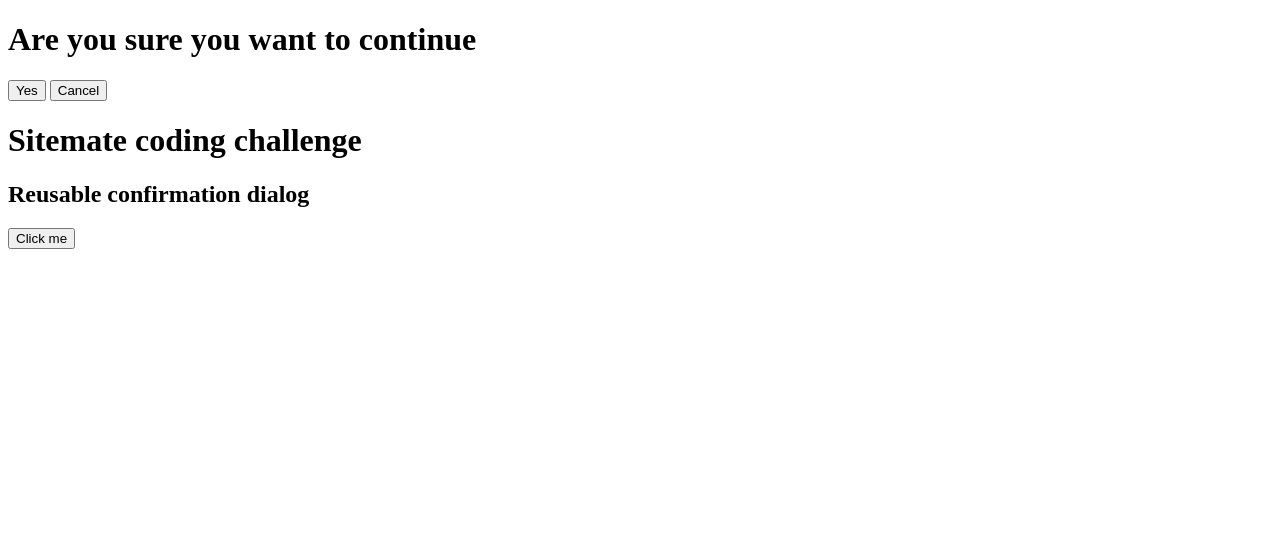
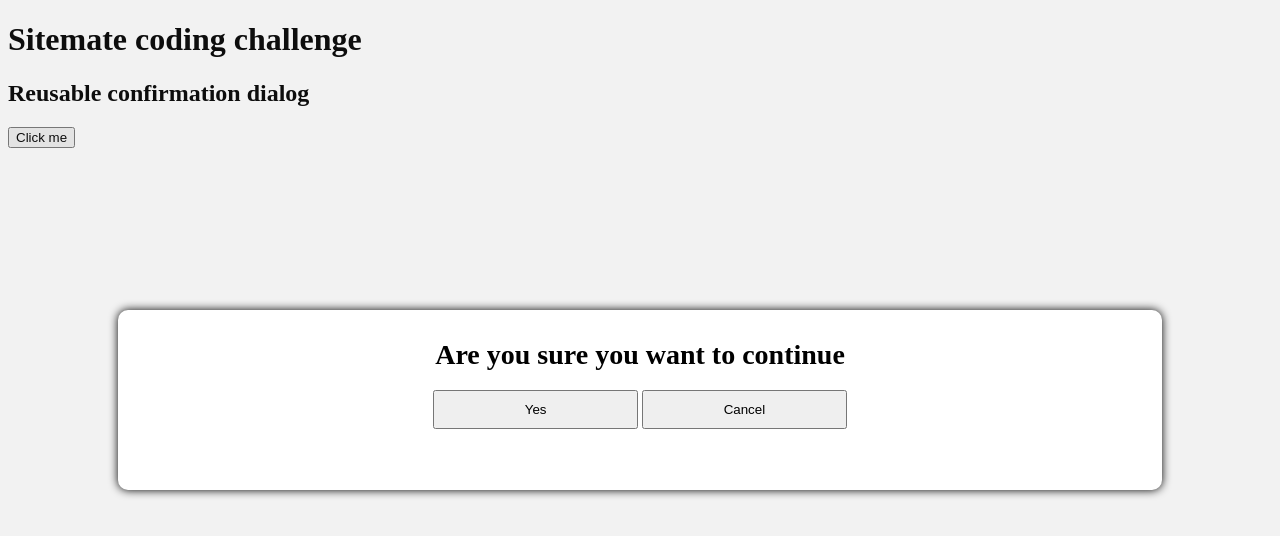
Before and after one commit to Falamarcao/reusable-confirmation-dialog, a plain HTML site: page index.html in a window 1280 px wide. Both pictures are taken after a click on the button "Click me". Drawn offline with Linux system fonts and the light colour scheme.

Commit message:
CSS Styles

```diff
--- /dev/null
+++ b/Components/RCD/Overlay/Overlay.css
@@ -0,0 +1,13 @@
+#dialog-overlay {
+    display: none;
+    position: fixed;
+    z-index: 9998;
+    width: 100%;
+    height: 100%;
+    top: 0;
+    left: 0;
+    right: 0;
+    bottom: 0;
+    background-color: gray;
+    opacity: 10%;
+}
--- /dev/null
+++ b/Components/RCD/ReusableConfirmationDialog.css
@@ -0,0 +1,30 @@
+.dialog {
+    display: none;
+    width: 80vw;
+    height: 20vh;
+    overflow: hidden;
+    background: white;
+    box-shadow: 0 0 10px black;
+    border-radius: 10px;
+    position: absolute;
+    top: 50%;
+    left: 50%;
+    transform: translate(-50%, -50%);
+    z-index: 9999;
+    padding: 10px;
+
+}
+
+.dialog-content {
+    text-align: center;
+}
+
+.dialog-title {
+    font-size: 28px;
+
+}
+
+.dialog-actions>button {
+    width: 20%;
+    padding: 10px;
+}
--- a/index.html
+++ b/index.html
@@ -5,6 +5,8 @@
     <meta http-equiv="X-UA-Compatible" content="IE=edge">
     <meta name="viewport" content="width=device-width, initial-scale=1.0">
     <title>Sitemate coding challenge - Reusable confirmation dialog</title>
+    <link rel="stylesheet" href="./Components/RCD/Overlay/Overlay.css">
+    <link rel="stylesheet" href="./Components/RCD/ReusableConfirmationDialog.css">
 <body>
     <div id="dialog-overlay"></div> <!-- Dialog Overlay -->
     <!-- dialog1 -->
```
